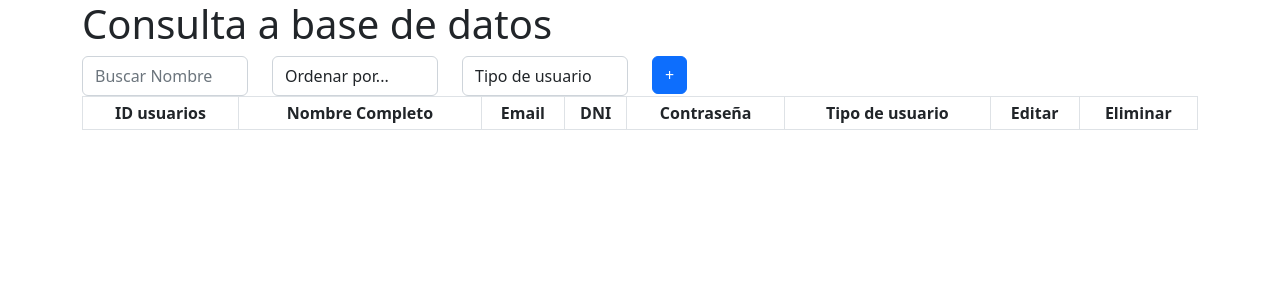
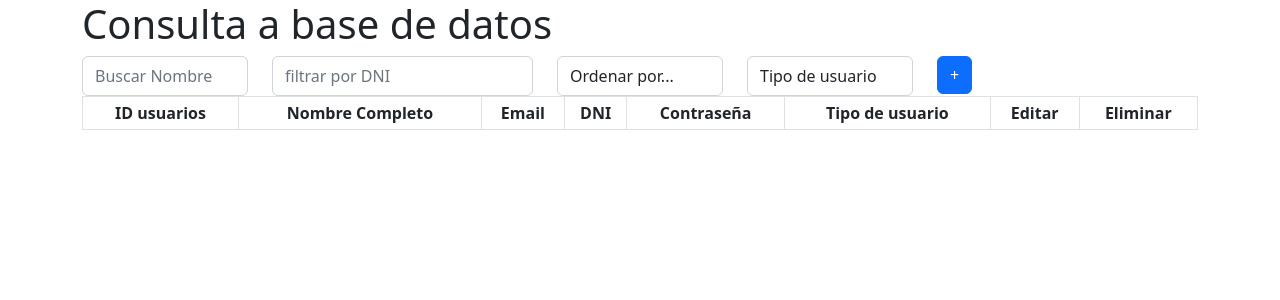
Before and after one commit to Estefi04Gimenez/Becas, a PHP site: page /CRUDUsuarios.html in a window 1280 px wide. Shown: the top 300 px of the page. Run offline with PHP 8.4, Linux system fonts and the light colour scheme; lists and menus that the app fills with data are empty.

Commit message:
Funcionalidad para filtrar for dni

```diff
--- a/CRUDs/CRUDUsuarios/CRUDUsuarios.html
+++ b/CRUDs/CRUDUsuarios/CRUDUsuarios.html
@@ -123,10 +123,18 @@ Permitiendo llamar esa funcion en cualquier parte del codigo para cargar o recar
 
 <!--31/8-->
 
+<!------Cambios al programa------>
 <!--20:25-->
 <!--las funciones 'confirmADdd()', 'validarDatos()' y 'validarRepetidos()' ahora son asincronas para guardar su resultado (true o false) en una variable.
     esto evita que al llamarlas con un if este las tome como false antes de que la funcion termine -->
 
+
+<!--01/9-->
+
+<!------Cambios al programa------>
+<!--21:45-->
+<!-- implementada funcionalidad para filtrar por DNI.
+si se ingresa un dni que no existe no se carga ningun registro en la tabla-->
 <html lang="en">
 <head>
     <meta charset="UTF-8">
@@ -147,6 +155,9 @@ Permitiendo llamar esa funcion en cualquier parte del codigo para cargar o recar
         <div class="row">
             <div class="col-2">
                 <input class="form-control altura" type="text" id="ordenarNomb" placeholder="Buscar Nombre">
+            </div>
+            <div class="col-3">
+                <input class="form-control altura" type="number" id="ordenarDniTxt" placeholder="filtrar por DNI">
             </div>
             <div class="col-2">
                 <select class="form-control altura" id="orderBy" value="0" placeholder="ordenar por">
@@ -310,9 +321,6 @@ Permitiendo llamar esa funcion en cualquier parte del codigo para cargar o recar
 
 <script>
 
-
-
-
 $(document).ready(function()
 {
 
@@ -355,7 +363,7 @@ $(document).ready(function()
     {
         var valido = true
 
-    if(datos[0].value.length == 0 || datos[0].value.length > 255)
+        if(datos[0].value.length == 0 || datos[0].value.length > 255)
         {
             alert("Nombre no valido")
             //console.log("Nombre completo no valido",datos[0].value.length)
@@ -592,6 +600,7 @@ $(document).ready(function()
     function cargarTabla()
     {
         $("#tabla1").empty()
+        var dni = $('#ordenarDniTxt').val()
         var opt = $("#orderBy").val()
         var read = $("#readByTipo").val()
         var l = $("#ordenarNomb").val()
@@ -601,10 +610,10 @@ $(document).ready(function()
 
             url: "BackendUsuarios.php", //action
             type: "POST", //method
-            data: {"funcion": 1, "letra": l, "opcion": opt, "filtro": read},
+            data: {"funcion": 0, "letra": l, "opcion": opt, "filtro": read, "dni": dni},
             //dataType: "json",
             success: function(respuesta){
-
+                console.log(respuesta)
                 var box = JSON.parse(respuesta)
                 console.log("datos cargados:",box)
 
@@ -650,6 +659,10 @@ $(document).ready(function()
         cargarTabla();
     })
 
+    $("#ordenarDni").click(function(){
+        cargarTabla();
+    })
+
     $("#readByTipo").change(function(){
         cargarTabla();
     })
@@ -657,6 +670,11 @@ $(document).ready(function()
 
 </script>
 <style>
+.sex
+{
+    border: solid, red;
+}
+
 .xd
 {
     text-align: center;
```
Also changed, not shown: CRUDs/CRUDUsuarios/BackendUsuarios.php (+13 -1 lines).
